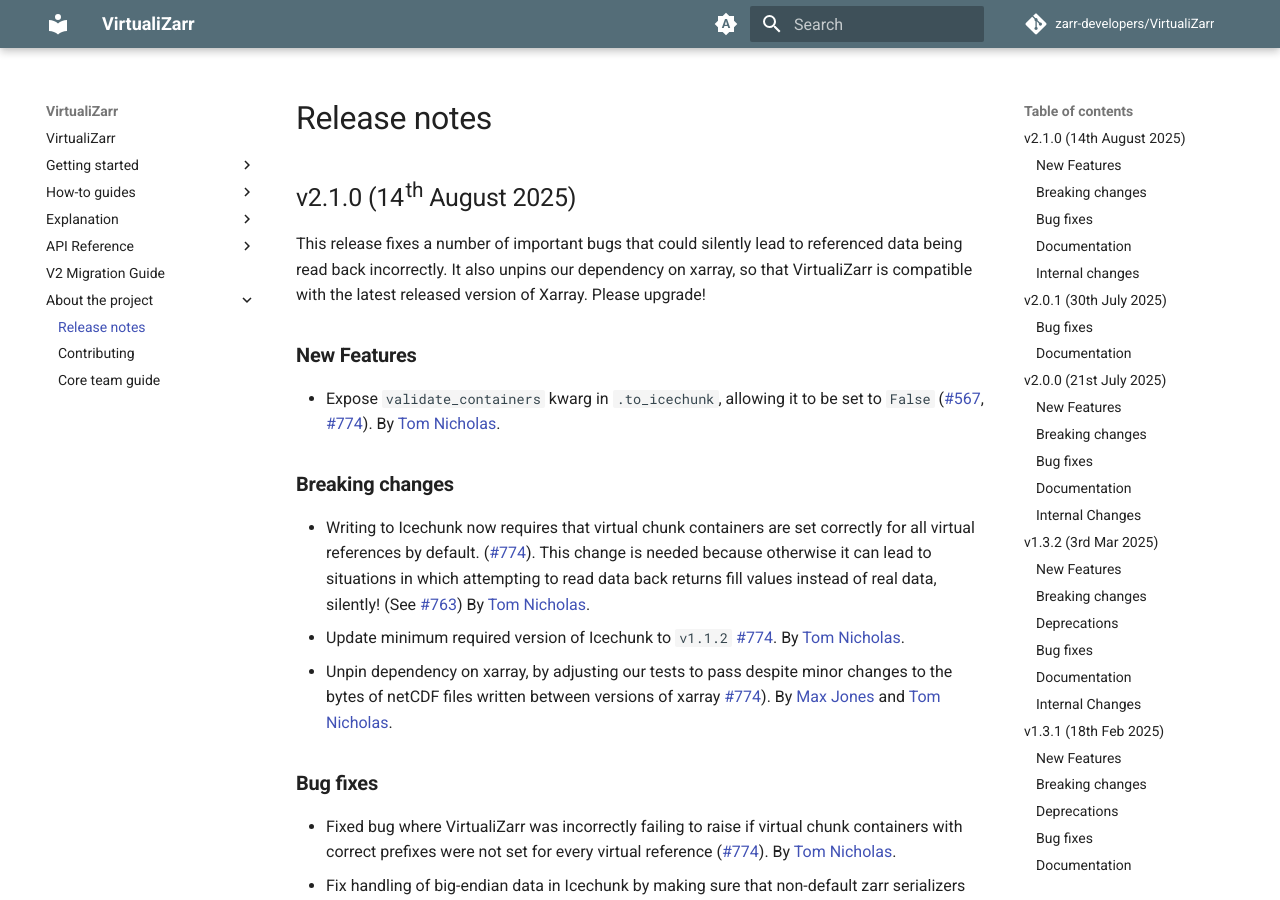
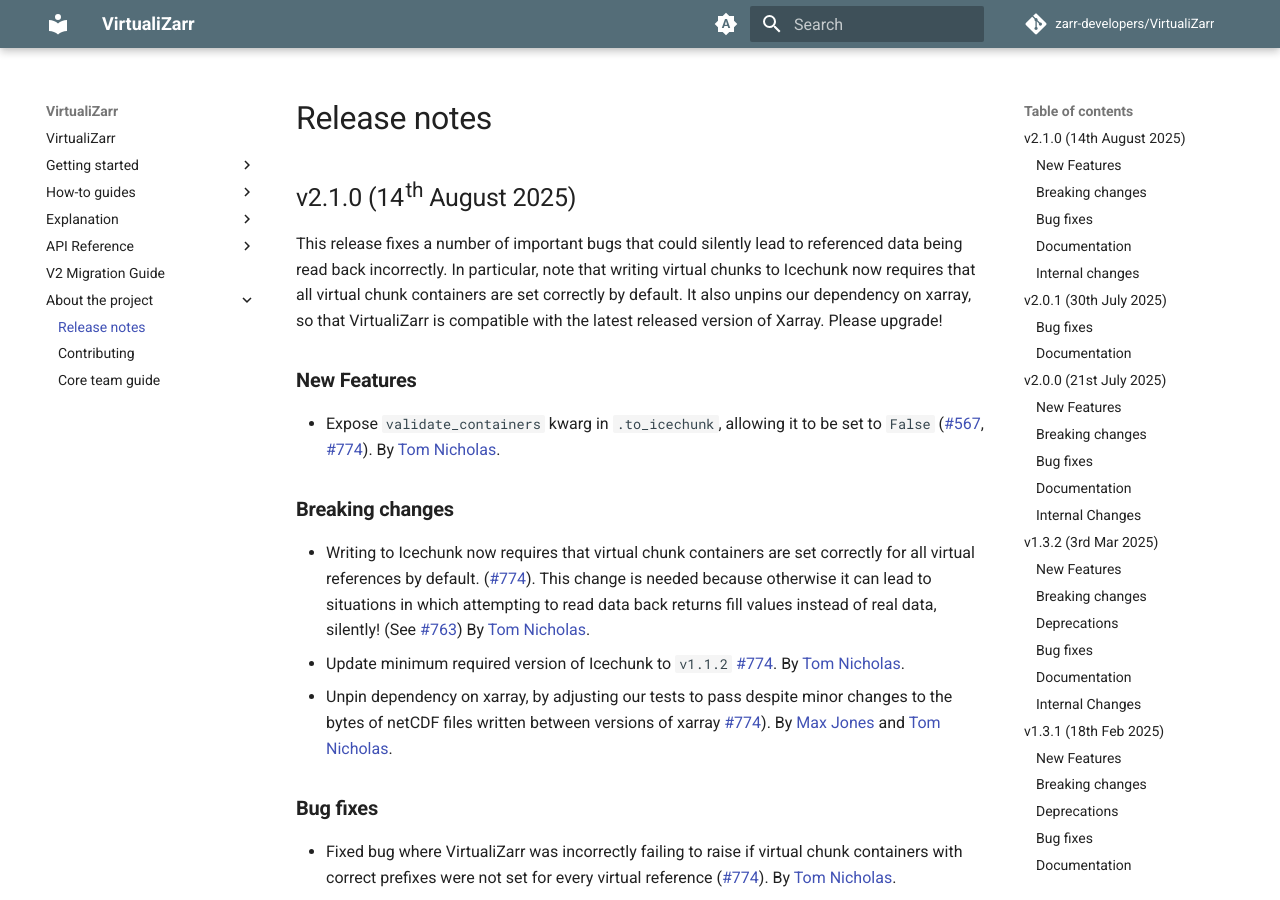
Before and after one commit to zarr-developers/VirtualiZarr, an MkDocs documentation site: the page built from docs/releases.md, in a window 1280 px wide and 900 px high. Built offline with MkDocs 1.6.1 and Material for MkDocs 9.7.7, drawn with Linux system fonts in a browser that asks for light colours; comment, search, counter and statistics services are not loaded; the version menu is left out.

Commit message:
Highlight breaking change

```diff
--- a/docs/releases.md
+++ b/docs/releases.md
@@ -3,6 +3,7 @@
 ## v2.1.0 (14th August 2025)
 
 This release fixes a number of important bugs that could silently lead to referenced data being read back incorrectly.
+In particular, note that writing virtual chunks to Icechunk now requires that all virtual chunk containers are set correctly by default.
 It also unpins our dependency on xarray, so that VirtualiZarr is compatible with the latest released version of Xarray.
 Please upgrade!
 
```
